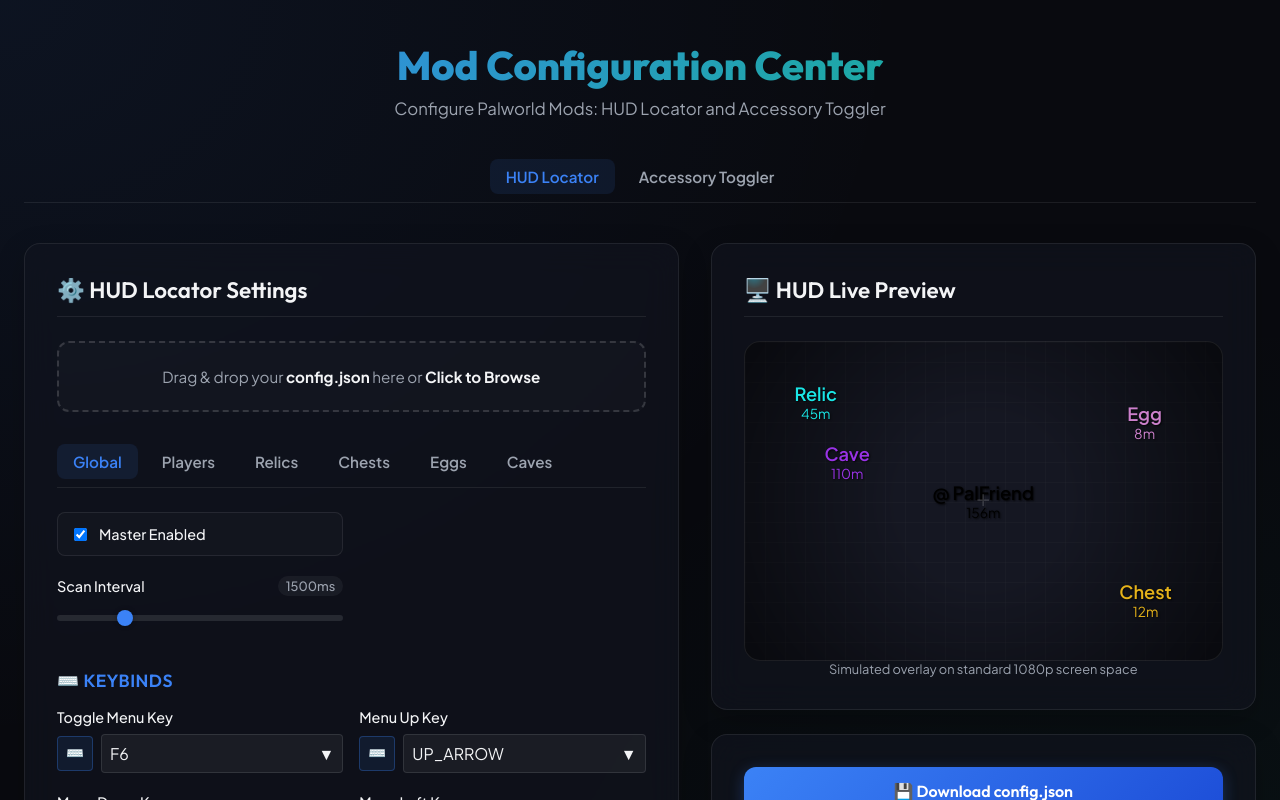
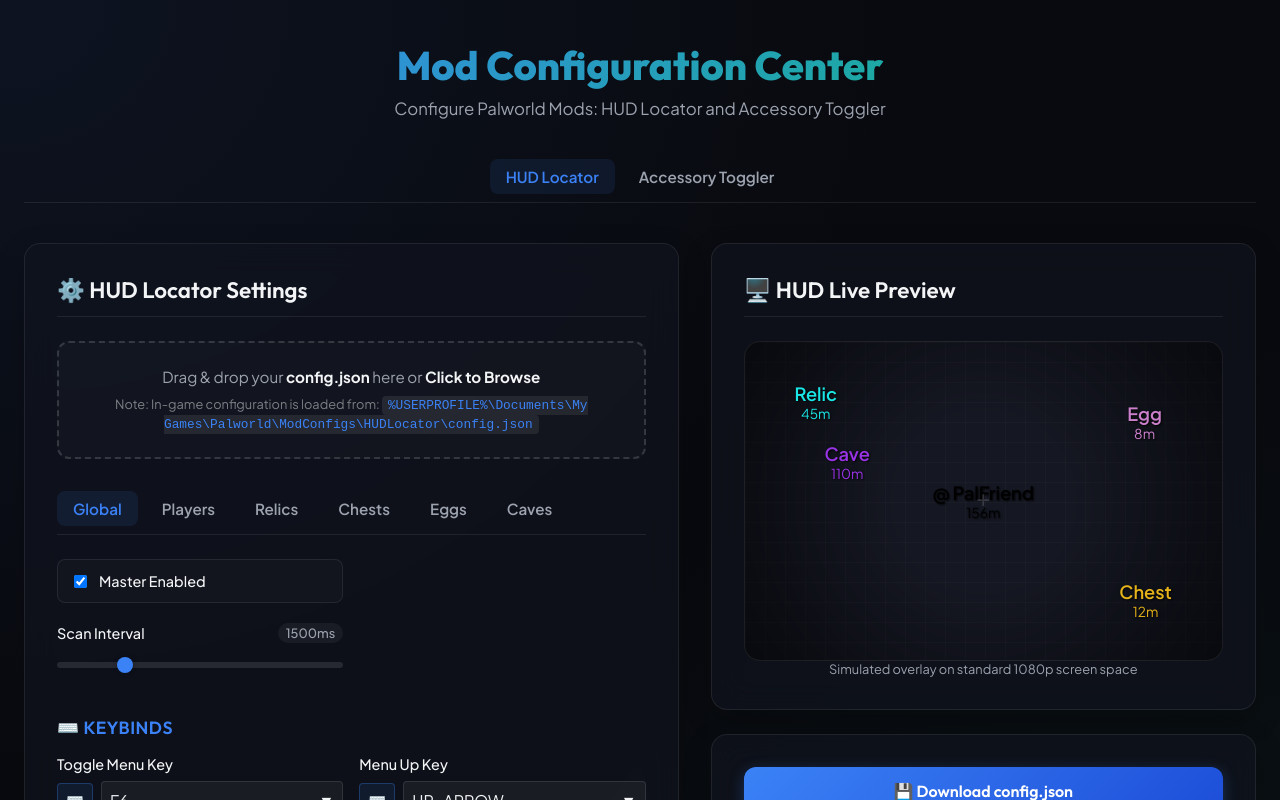
Before and after one commit to Srlimao/will-palmods-configurator, a React (Vite) app: page / in a window 1280 px wide. Shown: the top 800 px of the page. Built offline with nearby package versions, Linux system fonts and the light colour scheme.

Commit message:
docs/ui: clean serverless setup, relative paths & central config path hints

```diff
--- a/src/components/shared/utils/configParsers.js
+++ b/src/components/shared/utils/configParsers.js
@@ -45,7 +45,7 @@
       try {
         const json = JSON.parse(e.target.result);
         resolve(json);
-      } catch (err) {
+      } catch {
         reject(new Error('Invalid JSON file.'));
       }
     };
--- a/src/features/accessory-toggler/AccessoryConfig.jsx
+++ b/src/features/accessory-toggler/AccessoryConfig.jsx
@@ -91,6 +91,9 @@
           <input type="file" id="acc-file-input" accept=".json" style={{ display: 'none' }} onChange={handleFileUpload} />
           <div className={styles.dropZoneText}>
             Drag & drop your <strong>config.json</strong> here or <strong>Click to Browse</strong>
+          </div>
+          <div className={styles.dropZoneHint}>
+            Note: In-game configuration is loaded from: <code>%USERPROFILE%\Documents\My Games\Palworld\ModConfigs\AccessoryToggler\config.json</code>
           </div>
         </div>
 
--- a/src/features/accessory-toggler/styles/accessory.module.css
+++ b/src/features/accessory-toggler/styles/accessory.module.css
@@ -194,3 +194,18 @@
 .btnPrimary:active {
   transform: translateY(0);
 }
+
+.dropZoneHint {
+  color: rgba(255, 255, 255, 0.45);
+  font-size: 0.8rem;
+  margin-top: 0.6rem;
+  line-height: 1.4;
+}
+
+.dropZoneHint code {
+  background: rgba(255, 255, 255, 0.08);
+  padding: 2px 6px;
+  border-radius: 4px;
+  color: var(--accent-primary);
+  font-family: monospace;
+}
--- a/src/features/hud-locator/HUDLocatorConfig.jsx
+++ b/src/features/hud-locator/HUDLocatorConfig.jsx
@@ -243,6 +243,9 @@
           <div className={styles.dropZoneText}>
             Drag & drop your <strong>config.json</strong> here or <strong>Click to Browse</strong>
           </div>
+          <div className={styles.dropZoneHint}>
+            Note: In-game configuration is loaded from: <code>%USERPROFILE%\Documents\My Games\Palworld\ModConfigs\HUDLocator\config.json</code>
+          </div>
         </div>
 
         <div className={styles.tabs}>
--- a/src/features/hud-locator/styles/hud.module.css
+++ b/src/features/hud-locator/styles/hud.module.css
@@ -292,3 +292,18 @@
   color: var(--text-sub);
   text-align: center;
 }
+
+.dropZoneHint {
+  color: rgba(255, 255, 255, 0.45);
+  font-size: 0.8rem;
+  margin-top: 0.6rem;
+  line-height: 1.4;
+}
+
+.dropZoneHint code {
+  background: rgba(255, 255, 255, 0.08);
+  padding: 2px 6px;
+  border-radius: 4px;
+  color: var(--accent-primary);
+  font-family: monospace;
+}
--- a/vite.config.js
+++ b/vite.config.js
@@ -4,5 +4,5 @@
 // https://vite.dev/config/
 export default defineConfig({
   plugins: [react()],
-  base: '/',
+  base: './',
 })
```
